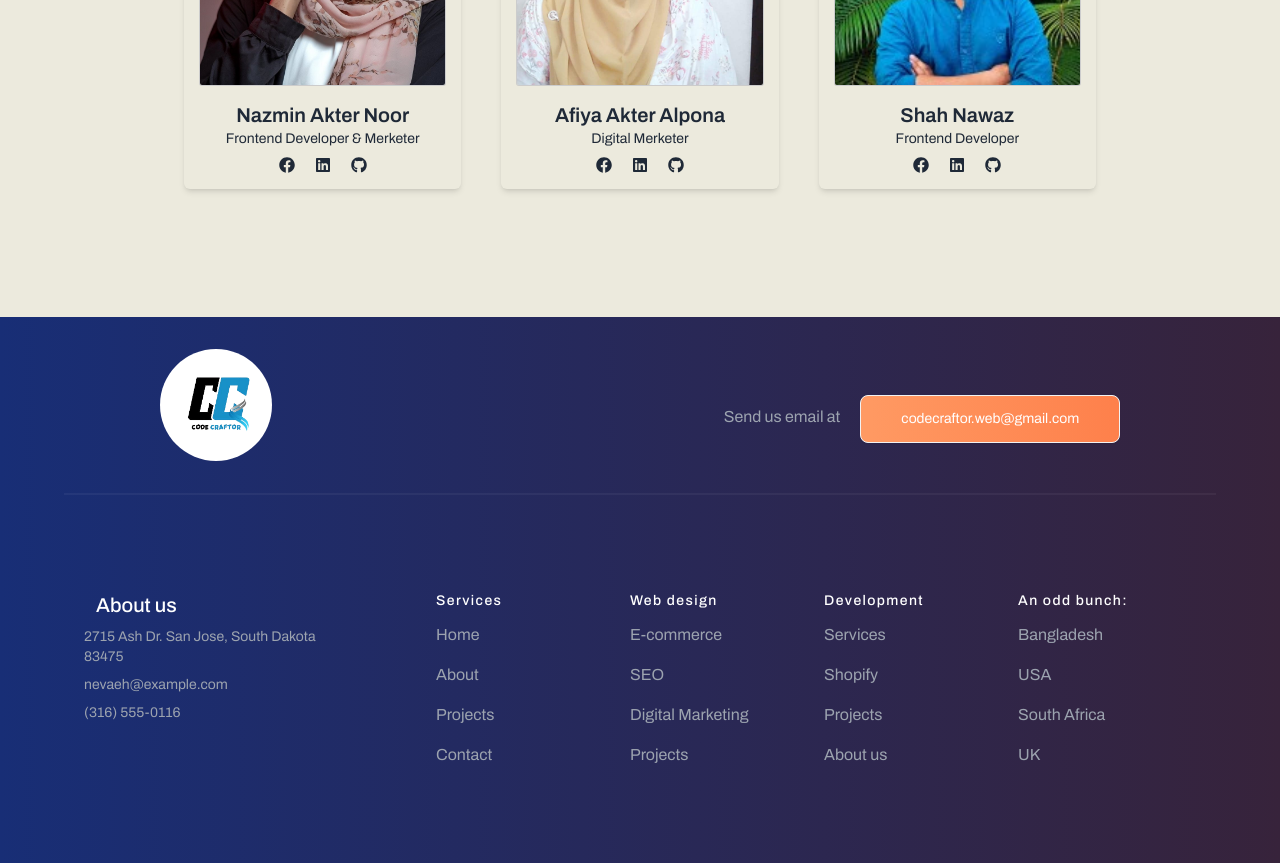
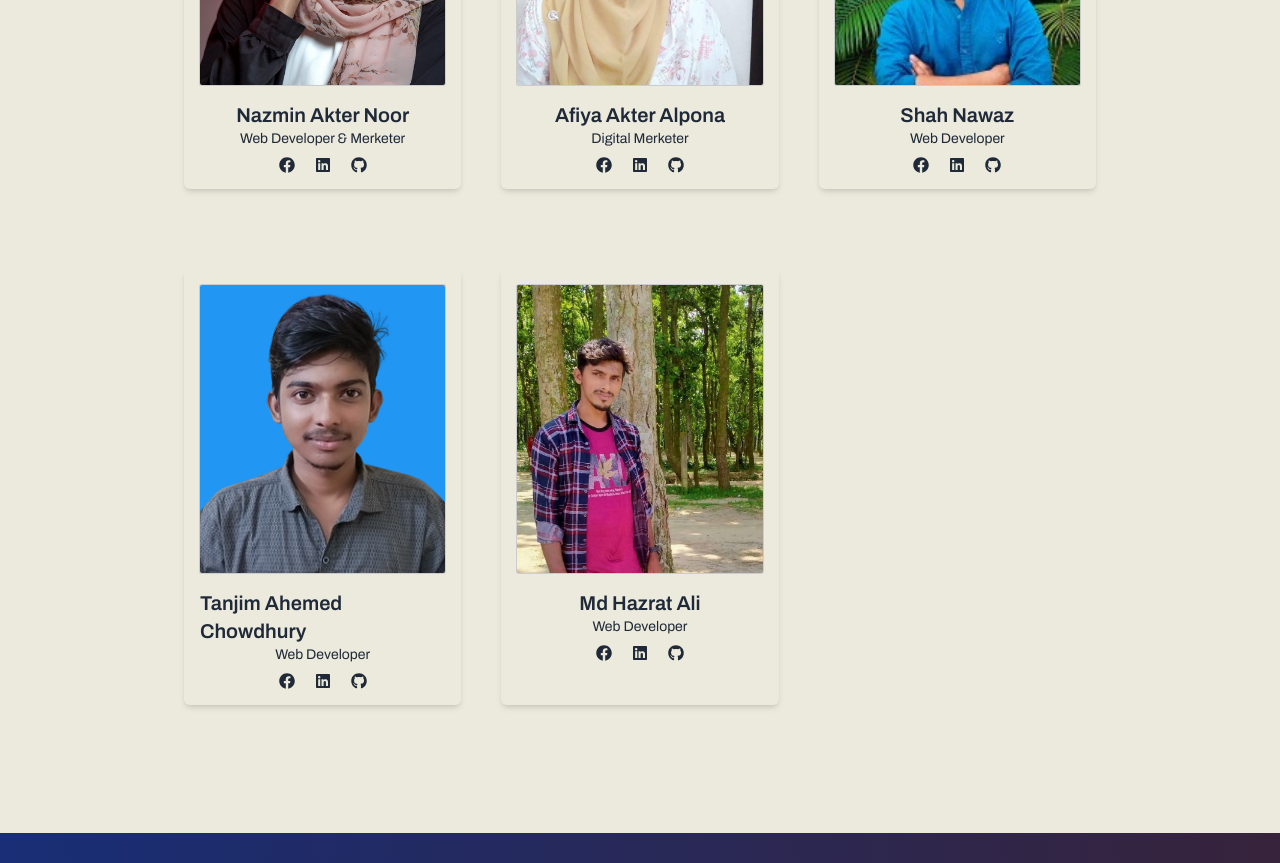
Before and after one commit to arafat20mupi/CodeCraftor, a React (Vite) app: page /our-team in a window 1280 px wide. Shown: the part 1560-2423 px from the top of the page. Built offline with nearby package versions, Linux system fonts and the light colour scheme.

Commit message:
Team Add

```diff
--- a/src/component/Pages/Home/CaseStudies/CaseStudies.jsx
+++ b/src/component/Pages/Home/CaseStudies/CaseStudies.jsx
@@ -66,7 +66,7 @@
 
 
     return (
-        <div  data-aos="fade-up" data-aos-duration="1000" className='space-y-8 py-8 px-6 md:px-16 lg:px-36  bg-[#F3F6FD]'>
+        <div  data-aos="fade-up" data-aos-duration="1000" className='space-y-8 py-8 px-6 md:px-16 lg:px-36  bg-blue-50'>
             <div className="w-full mx-auto py-12 px-4">
                 <div className='text-center mb-8 md:mb-10'>
                     <h5 className="text-[10px] mb-3 tracking-[5px] font-medium">CASE STUDIES</h5>
@@ -75,7 +75,7 @@
                     </h1>
                 </div>
                 <Tabs className=" mx-auto">
-                    <TabList className="flex flex-wrap justify-center space-x-2 md:space-x-4 bg-white rounded-2xl py-2 px-4 md:py-4 md:px-8">
+                    <TabList className="flex flex-wrap justify-center space-x-2 md:space-x-4 bg-blue-50 rounded-2xl py-2 px-4 md:py-4 md:px-8">
                         {tabData.map((tab, index) => (
                             <Tab key={index} className="w-full md:w-auto text-center flex items-center justify-center cursor-pointer text-gray-600 rounded-lg py-2 md:py-3 px-2 md:px-4" selectedClassName="bg-black text-white">
                                 {tab.title}
--- a/src/component/Pages/Home/Home.jsx
+++ b/src/component/Pages/Home/Home.jsx
@@ -16,10 +16,9 @@
             <HowWeDo />
             <Minds />
             <CaseStudies />
+            <Contact />
             <TimeLine />
             <Slider />
-            <ProjectShowcase />
-            <Contact />
             <Faq />
         </div>
     );
--- a/src/component/Pages/Team/Team.jsx
+++ b/src/component/Pages/Team/Team.jsx
@@ -8,6 +8,8 @@
 import Nazmin from "../../../assets/images/team/Nazmin.png";
 import Alpona from '../../../assets/images/team/Alpona.jpeg'
 import ShahNawaz from '../../../assets/images/team/ShahNawaz.jpeg'
+import Tanjim from '../../../assets/images/team/Tanjim.png'
+import Hazrat from '../../../assets/images/team/Hojrat.jpg'
 const Team = () => {
   const Members = [
     {
@@ -28,7 +30,7 @@
     },
     {
       name: 'Abdullah Al Nirob',
-      designation: "Frontend Developer & Merketer",
+      designation: "Web Developer & Merketer",
       image: Nirob,
       FBLink: 'https://www.facebook.com/dev.abdullahalnirob',
       linkedInLink: 'https://www.linkedin.com/in/abdullah-al-nirob-096994295',
@@ -36,7 +38,7 @@
     },
     {
       name: 'Nazmin Akter Noor',
-      designation: "Frontend Developer & Merketer",
+      designation: "Web Developer & Merketer",
       FBLink: 'https://www.facebook.com/nazmin.noor13',
       linkedInLink: 'https://www.linkedin.com/in/nazmin-akter-noor',
       githubLink: 'https://github.com/NazminNoor',
@@ -52,11 +54,27 @@
     },
     {
       name: 'Shah Nawaz',
-      designation: "Frontend Developer",
+      designation: "Web Developer",
       image: ShahNawaz,
       FBLink: 'https://www.facebook.com/snh.sabbir',
       linkedInLink: 'https://www.linkedin.com/in/shah-nawaz-haque',
       githubLink: 'https://github.com/snh-sabbir'
+    },
+    {
+      name: 'Tanjim Ahemed Chowdhury',
+      designation: "Web Developer",
+      image: Tanjim,
+      FBLink: 'https://www.facebook.com/tanjim.ahmedchowdhury.12',
+      linkedInLink: 'https://www.linkedin.com/in/tanjim-ahemed-chowdhury-436b1932b/',
+      githubLink: 'https://github.com/tanjimN4'
+    },
+    {
+      name: 'Md Hazrat Ali',
+      designation: "Web Developer",
+      image: Hazrat,
+      FBLink: 'https://www.facebook.com/mdhazratali.hazrat.000000',
+      linkedInLink: 'https://www.linkedin.com/in',
+      githubLink: 'https://github.com/Md-Hazrat'
     },
 
   ];
```
Also changed, not shown: src/assets/images/team/Hojrat.jpg (added), src/assets/images/team/Tanjim.png (added).
